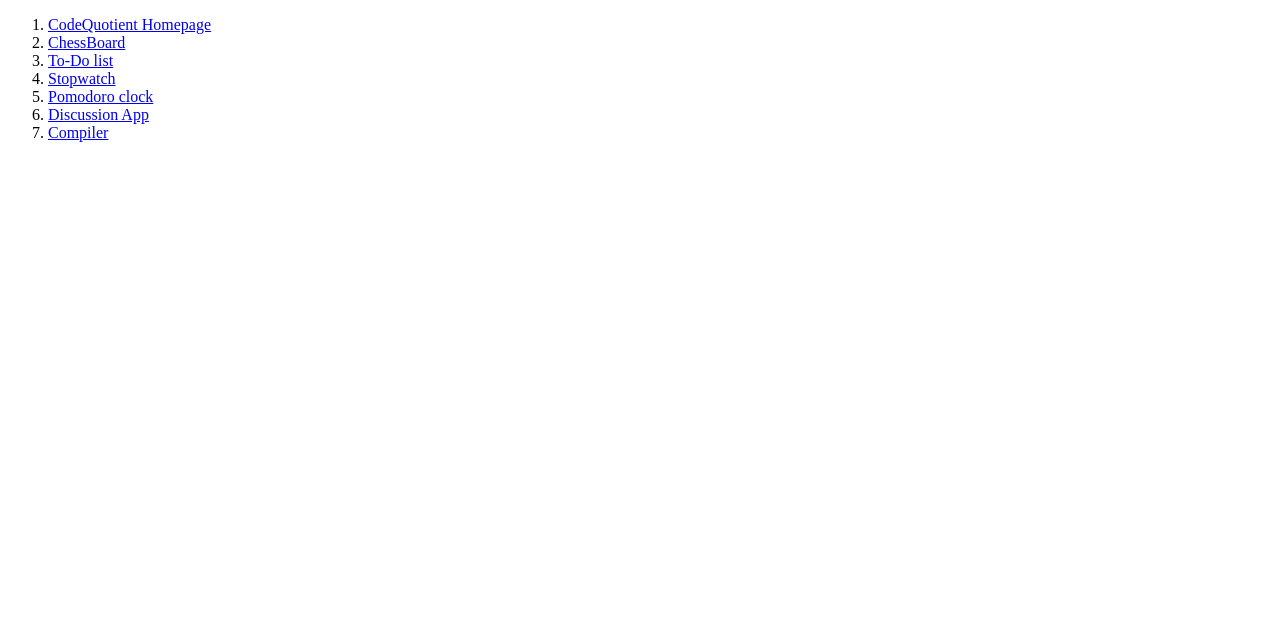
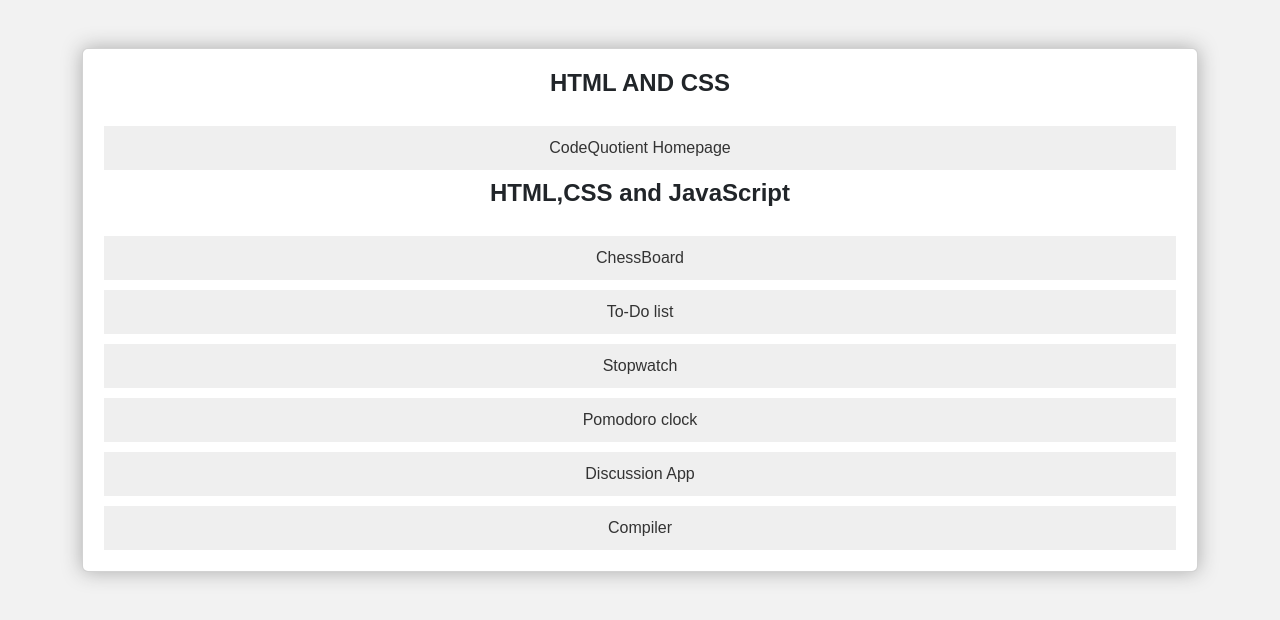
Before and after one commit to TarunSingh611/CodeQ, a plain HTML site: page index.html in a window 1280 px wide. Drawn offline with nearby package versions, Linux system fonts and the light colour scheme.

Commit message:
Add files via upload

```diff
--- a/index.html
+++ b/index.html
@@ -1,25 +1,61 @@
-<!Doctype html>
-<html>
+<!DOCTYPE html>
+<html lang="en">
 
 <head>
+    <meta charset="UTF-8">
+    <meta name="viewport" content="width=device-width, initial-scale=1.0">
     <title>Main</title>
-    <meta name="viewport" content="width=device-width, initial-scale=1.0">
-    <link rel="stylesheet" href="welcome.css">
+
+    <!-- Bootstrap CSS -->
+    <link href="https://cdn.jsdelivr.net/npm/bootstrap@5.3.0-alpha3/dist/css/bootstrap.min.css" rel="stylesheet" integrity="sha384-KK94CHFLLe+nY2dmCWGMq91rCGa5gtU4mk92HdvYe+M/SXH301p5ILy+dN9+nJOZ" crossorigin="anonymous">
+    <link rel="stylesheet" href="welcome.css" />
+
 
 </head>
-<ol>
-    <li><a href="codeQ/index.html">CodeQuotient Homepage</a></li>
-    <li><a href="ChessBoard/index.html">ChessBoard</a></li>
-    <li><a href="TaskList/index.html">To-Do list</a></li>
-    <li><a href="StopWatch/index.html">Stopwatch</a></li>
-    <li><a href="Timer/index.html">Pomodoro clock</a></li>
-    <li><a href="DiscussionApp/index.html">Discussion App</a></li>
-    <li><a href="Compiler/index.html">Compiler</a></li>
-</ol>
 
+<body>
 
-<BODY>
+    <div class="container my-5">
 
-</Body>
+        <div class="card">
+
+            <div class="card-body">
+
+                <div class="list-group">
+                    <ol><span>HTML AND CSS</span>
+                        <li>
+                            <a href="codeQ/index.html" class="list-group-item">CodeQuotient Homepage</a>
+                        </li>
+                    </ol>
+                    <ol><span>HTML,CSS and JavaScript</span>
+                        <li>
+                            <a href="ChessBoard/index.html" class="list-group-item">ChessBoard</a>
+                        </li>
+                        <li>
+                            <a href="TaskList/index.html" class="list-group-item">To-Do list</a>
+                        </li>
+                        <li>
+                            <a href="StopWatch/index.html" class="list-group-item">Stopwatch</a>
+                        </li>
+                        <li>
+                            <a href="Timer/index.html" class="list-group-item">Pomodoro clock</a>
+                        </li>
+                        <li>
+                            <a href="DiscussionApp/index.html" class="list-group-item">Discussion App</a>
+                        </li>
+                        <li>
+                            <a href="Compiler/index.html" class="list-group-item">Compiler</a>
+                        </li>
+                    </ol>
+
+                </div>
+            </div>
+
+        </div>
+    </div>
+    <!-- Bootstrap JS -->
+    <script src="https://cdn.jsdelivr.net/npm/bootstrap@5.3.0-alpha3/dist/js/bootstrap.bundle.min.js" integrity="sha384-ENjdO4Dr2bkBIFxQpeoTz1HIcje39Wm4jDKdf19U8gI4ddQ3GYNS7NTKfAdVQSZe" crossorigin="anonymous"></script>
+
+</body>
 
 </html>
--- /dev/null
+++ b/welcome.css
@@ -0,0 +1,59 @@
+/* Welcome page CSS */
+
+body {
+    background-color: #F2F2F2;
+    font-family: Arial, sans-serif;
+    color: #333333;
+}
+
+.container {
+    margin-top: 50px;
+    text-align: center;
+}
+
+.card {
+    background-color: #FFFFFF;
+    box-shadow: 0px 0px 20px #AAAAAA;
+}
+
+.list-group ol {
+    display: flex;
+    flex-direction: column;
+    list-style: none;
+    margin: 0;
+    padding: 0;
+    flex-wrap: wrap;
+    justify-content: center;
+}
+
+.list-group ol span {
+    display: block;
+    font-size: 24px;
+    font-weight: bold;
+    margin-bottom: 20px;
+}
+
+.list-group-item {
+    background-color: #EFEFEF;
+    color: #333333;
+    border: none;
+    border-radius: 10px;
+    margin: 5px;
+    padding: 10px 20px;
+    cursor: pointer;
+    transition: background-color 0.2s ease-in-out;
+}
+
+.list-group-item:hover {
+    background-color: #CCCCCC;
+}
+
+.list-group-item:active {
+    background-color: #999999;
+}
+
+@media (max-width: 767px) {
+    .list-group ol {
+        flex-direction: column;
+    }
+}
```
